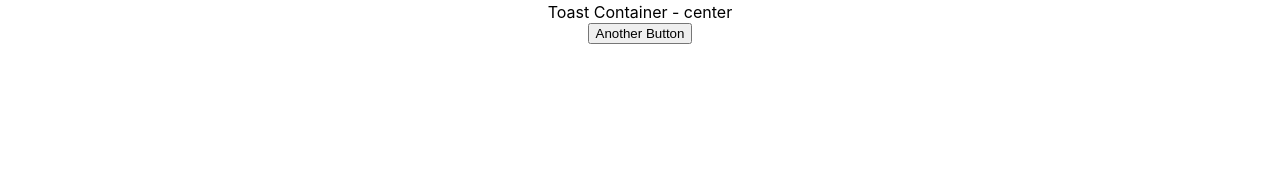
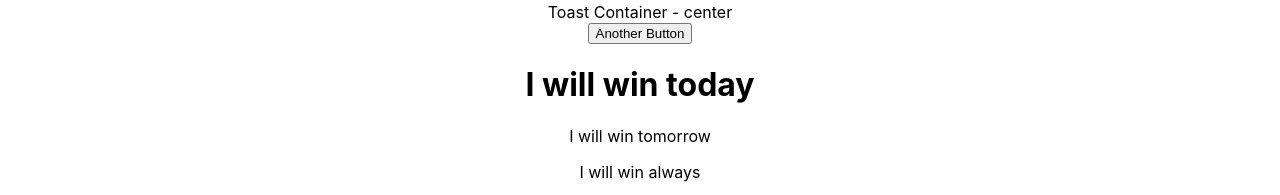
Before and after one commit to KoneeVibes/React.js-Typescript, a React (Create React App) app in the folder react-typescript-demo/: page / in a window 1280 px wide. Shown: the part 2019-2214 px from the top of the page. Before the commit the page ends 2063 px from the top, so only its background shows below. Built offline with nearby package versions, Linux system fonts and the light colour scheme.

Commit message:
wrapped off the course by learning how to extract component types as well as how to type polymorphic components

```diff
--- a/react-typescript-demo/src/App.tsx
+++ b/react-typescript-demo/src/App.tsx
@@ -23,6 +23,7 @@ import { Lists } from './components/Generics/List';
 import { RandomNumber } from './components/Restriction/RandomNumber';
 import { Toast } from './components/TemplateLiterals/Toast';
 import { AnotherButton } from './components/Html/Button';
+import { Test } from './components/Polymorphic/Test';
 
 function App() {
 
@@ -117,6 +118,9 @@ function App() {
       <RandomNumber value={10} isPositive />
       <Toast position={"center"} />
       <AnotherButton variant={"primary"} onClick={() => console.log("I will win")} >Another Button</AnotherButton>
+      <Test as={"h1"} >I will win today</Test>
+      <Test as={"label"} htmlFor='Win' >I will win tomorrow</Test>
+      <Test as='p'>I will win always</Test>
     </div>
   );
 }
--- /dev/null
+++ b/react-typescript-demo/src/components/Polymorphic/Test.tsx
@@ -0,0 +1,17 @@
+type TestOwnProps<T extends React.ElementType> = {
+    size?: "sm" | "md" | "lg"
+    color?: "primary" | "secondary"
+    children: React.ReactNode
+    as?: T
+}
+
+type TestProps<T extends React.ElementType> = TestOwnProps<T> & Omit<React.ComponentProps<T>, keyof TestOwnProps<T>>
+
+export const Test = <T extends React.ElementType = "div">({ children, size, color, as }: TestProps<T>) => {
+    const Component = as || "div"
+    return (
+        <Component className={`class-with-${size}-${color}`} >
+            {children}
+        </Component>
+    )
+}
```
Also changed, not shown: react-typescript-demo/src/components/Html/CustomComponent.tsx (added, +9 -0 lines).
